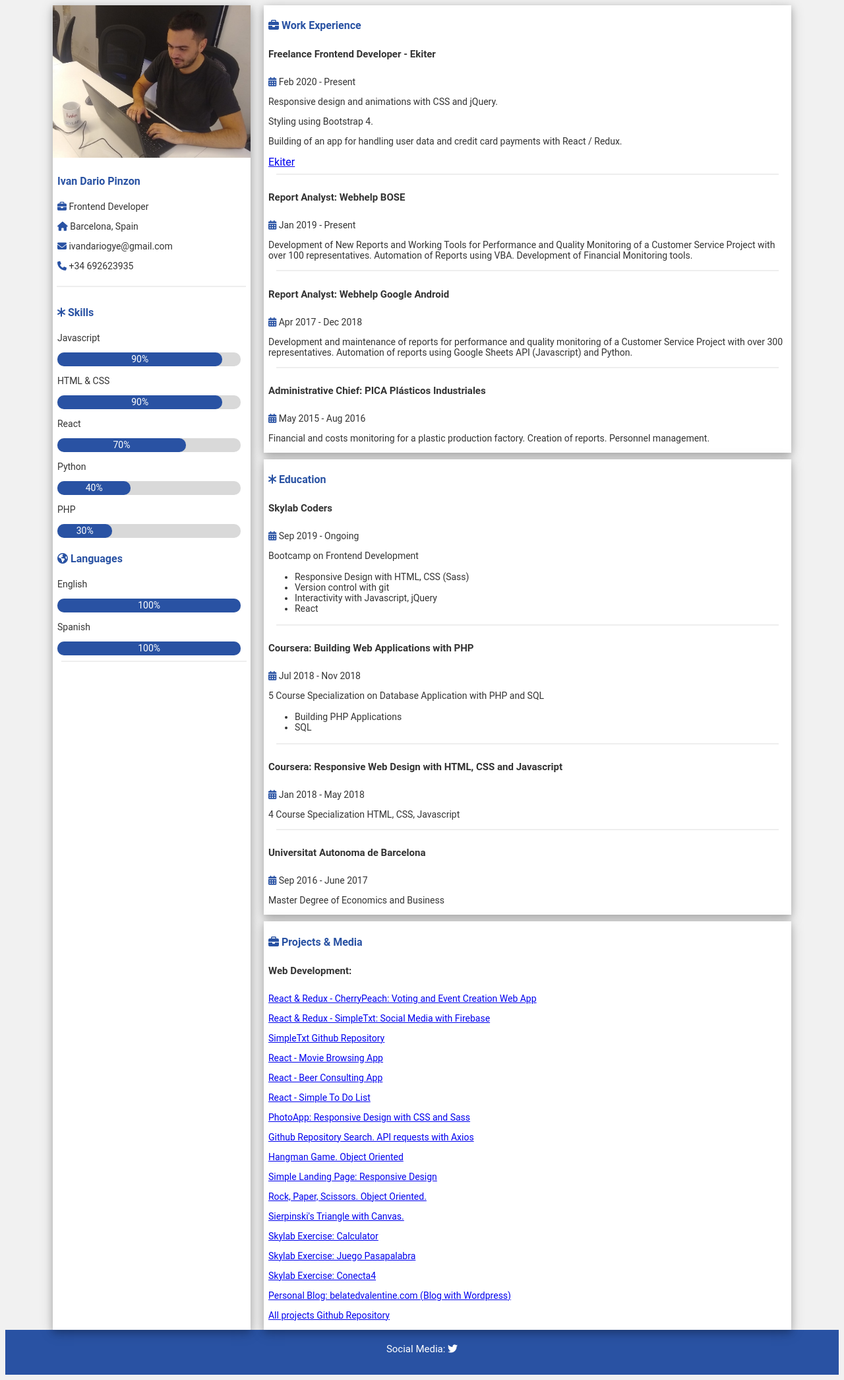
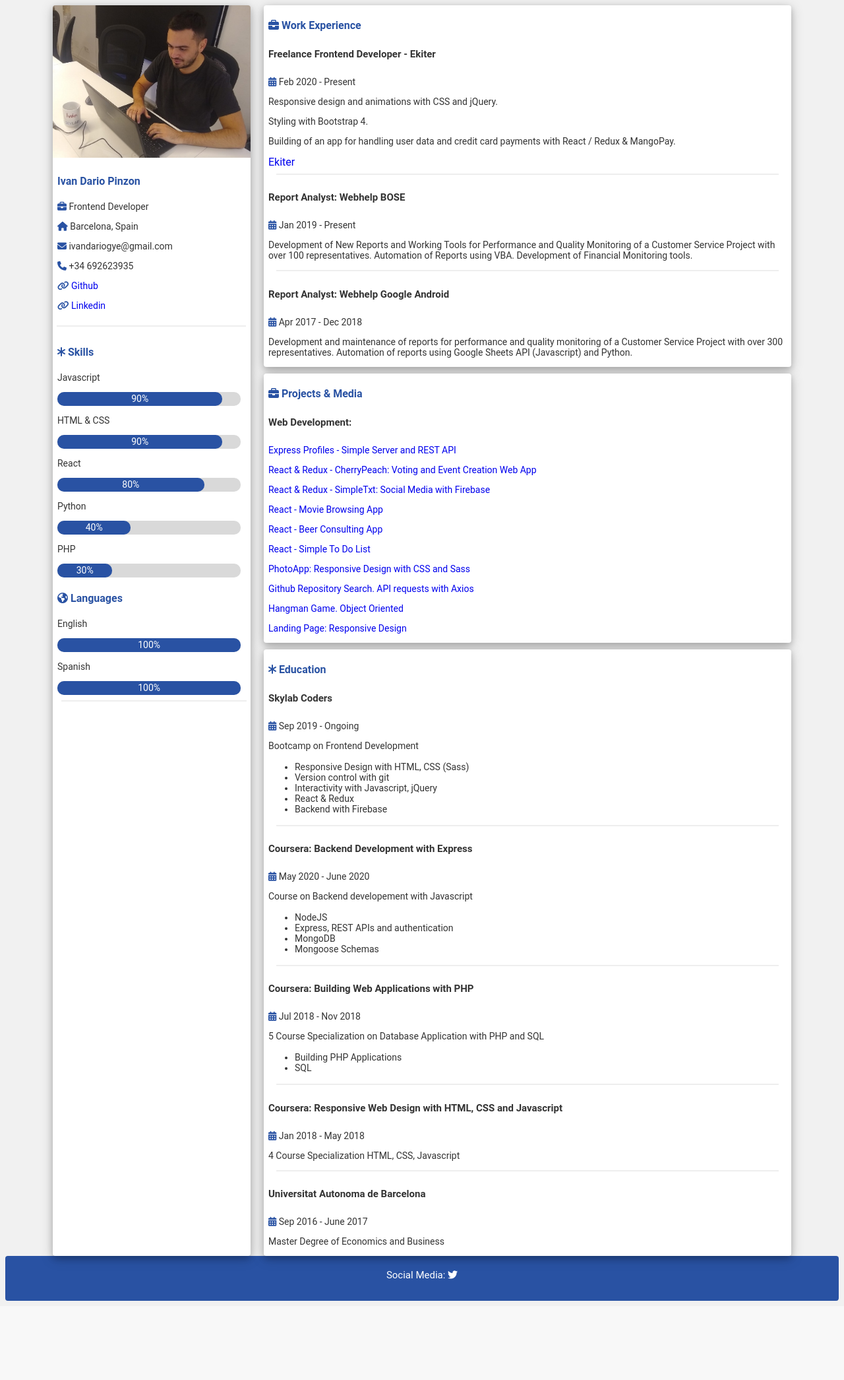
Before and after one commit to ivandax/projects, a PHP site: page / in a window 1280 px wide. Shown: the whole page at 66% size. After the commit the page ends 1971 px from the top, so only its background shows below. Run offline with PHP 8.4, Linux system fonts and the light colour scheme; some libraries are stand-ins or nearby versions.

Commit message:
modified cv

```diff
--- a/cv/css/style.css
+++ b/cv/css/style.css
@@ -6,6 +6,7 @@ p,li{font-size: 14px; color:#333333;}
 h5{font-size: 15px; color:#333333;}
 h4{font-size: 16px; color:#333333;}
 footer{width:100%;}
+a{text-decoration: none;}
 
 
 /*CLASSES*/
@@ -13,6 +14,7 @@ footer{width:100%;}
 .displayColumn{
 	display: flex;
 	flex-direction: column;
+	border-radius: 4px;
 }
 
 .displayJustify{
@@ -20,7 +22,7 @@ footer{width:100%;}
 }
 
 .displayWrap{
-	flex-wrap: : wrap;
+	flex-wrap: wrap;
 }
 
 .displayAlignCenter{
@@ -33,6 +35,7 @@ footer{width:100%;}
 
 .fancyBorder{
 	box-shadow: 0 4px 10px 0 rgba(0,0,0,0.2), 0 4px 20px 0 rgba(0,0,0,0.19);
+	border-radius: 4px;
 }
 
 .progressBar{
@@ -62,16 +65,16 @@ footer{width:100%;}
 	margin: 0 auto;
 }
 
-#summary{
-}
-
 #summary_photo{
 	width:100%;
 	margin-left: 0px;
 }
 
+
+
 #summary_photo img{
 	width:100%;
+	border-radius: 4px 4px 0 0;
 }
 
 
@@ -99,7 +102,7 @@ footer{width:100%;}
 
 #progressJavascript{width:90%;}
 #progressHTML{width:90%;}
-#progressReact{width:70%;}
+#progressReact{width:80%;}
 #progressPHP{width:30%;}
 #progressPython{width:40%;}
 #progressEnglish{width:100%;}
@@ -129,3 +132,4 @@ footer{width:100%;}
 		margin-top: 0px;
 		width:800px;
 	}
+}
--- a/cv/index.html
+++ b/cv/index.html
@@ -22,6 +22,8 @@
 				<p><i class="fa fa-home deepBlue"></i> Barcelona, Spain</p>
 				<p><i class="fa fa-envelope deepBlue"></i> ivandariogye@gmail.com</p>
 				<p><i class="fa fa-phone deepBlue"></i> +34 692623935</p>
+				<p><i class="fa fas fa-link deepBlue"></i><a target="_blank" href="https://github.com/ivandax"> Github</a></p>
+				<p><i class="fa fas fa-link deepBlue"></i><a target="_blank" href="https://www.linkedin.com/in/ivandariopd/"> Linkedin</a></p>
 			</div>
 			<hr>
 			<div class="mildMargin" id="summary_skills">
@@ -36,7 +38,7 @@
 				</div>
 				<p>React</p>
 				<div class="progressBar stoneGrey">
-					<div class="progress deepBlueBackground" id="progressReact">70%</div>
+					<div class="progress deepBlueBackground" id="progressReact">80%</div>
 				</div>
 				<p>Python</p>
 				<div class="progressBar stoneGrey">
@@ -68,8 +70,8 @@
 					<h5>Freelance Frontend Developer - Ekiter</h5>
 					<p><i class="fa fa-calendar deepBlue"></i> Feb 2020 - Present</p>
 					<p>Responsive design and animations with CSS and jQuery.</p>
-					<p>Styling using Bootstrap 4.</p>
-					<p>Building of an app for handling user data and credit card payments with React / Redux.</p>
+					<p>Styling with Bootstrap 4.</p>
+					<p>Building of an app for handling user data and credit card payments with React / Redux & MangoPay.</p>
 					<a href="http://www.ekiter.com" target="_blank">Ekiter</a>
 				</div>
 				<hr>
@@ -84,14 +86,27 @@
 					<p><i class="fa fa-calendar deepBlue"></i> Apr 2017 - Dec 2018</p>
 					<p>Development and maintenance of reports for performance and quality monitoring of a Customer Service Project with over 300 representatives. Automation of reports using Google Sheets API (Javascript) and Python.</p>
 				</div>
-				<hr>
-				<div class="mildMargin">
-					<h5>Administrative Chief: PICA Plásticos Industriales</h5>
-					<p><i class="fa fa-calendar deepBlue"></i> May 2015 - Aug 2016</p>
-					<p>Financial and costs monitoring for a plastic production factory. Creation of reports. Personnel management.</p>
-				</div>
 
 			</div>
+
+			<div class="white fancyBorder" id="projects">
+				<h4 class="mildMargin deepBlue"><i class="fa fa-briefcase deepBlue"></i> Projects & Media</h4>
+				<div class="mildMargin">
+					<h5>Web Development:</h5>
+					<p><a target="_blank" href="https://simpleprofiles.ew.r.appspot.com/">Express Profiles - Simple Server and REST API</a></p>
+					<p><a target="_blank" href="https://cherry-rate-app.firebaseapp.com/">React & Redux - CherryPeach: Voting and Event Creation Web App</a></p>
+					<p><a target="_blank" href="https://simpletxt-post.firebaseapp.com/">React & Redux - SimpleTxt: Social Media with Firebase</a></p>
+					<p><a target="_blank" href="http://www.ivandax.com/projects/movies/">React - Movie Browsing App</a></p>
+					<p><a target="_blank" href="http://www.ivandax.com/projects/beerapp/">React - Beer Consulting App</a></p>
+					<p><a target="_blank" href="https://sample-todo-ivan.firebaseapp.com/">React - Simple To Do List</a></p>
+					<p><a target="_blank" href="https://www.ivandax.com/projects/photoapp">PhotoApp: Responsive Design with CSS and Sass</a></p>
+					<p><a target="_blank" href="https://www.ivandax.com/projects/reposearch">Github Repository Search. API requests with Axios</a></p>
+					<p><a target="_blank" href="https://www.ivandax.com/projects/hangman">Hangman Game. Object Oriented</a></p>
+					<p><a target="_blank" href="https://www.ivandax.com/projects/landing">Landing Page: Responsive Design</a></p>
+				</div>
+			</div>
+
+
 			<div class="white fancyBorder" id="education">
 				<h4 class="mildMargin deepBlue"><i class="fa fa-asterisk deepBlue"></i> Education</h4>
 				<div class="mildMargin">
@@ -102,7 +117,20 @@
 						<li>Responsive Design with HTML, CSS (Sass)</li>
 						<li>Version control with git</li>
 						<li>Interactivity with Javascript, jQuery</li>
-						<li>React</li>
+						<li>React & Redux</li>
+						<li>Backend with Firebase</li>
+					</ul>
+				</div>
+				<hr>
+				<div class="mildMargin">
+					<h5>Coursera: Backend Development with Express</h5>
+					<p><i class="fa fa-calendar deepBlue"></i> May 2020 - June 2020</p>
+					<p>Course on Backend developement with Javascript</p>
+					<ul>
+						<li>NodeJS</li>
+						<li>Express, REST APIs and authentication</li>
+						<li>MongoDB</li>
+						<li>Mongoose Schemas</li>
 					</ul>
 				</div>
 				<hr>
@@ -128,30 +156,6 @@
 					<p>Master Degree of Economics and Business</p>
 				</div>
 			</div>
-
-			<div class="white fancyBorder" id="projects">
-				<h4 class="mildMargin deepBlue"><i class="fa fa-briefcase deepBlue"></i> Projects & Media</h4>
-				<div class="mildMargin">
-					<h5>Web Development:</h5>
-					<p><a target="_blank" href="https://cherry-rate-app.firebaseapp.com/">React & Redux - CherryPeach: Voting and Event Creation Web App</a></p>
-					<p><a target="_blank" href="https://simpletxt-post.firebaseapp.com/">React & Redux - SimpleTxt: Social Media with Firebase</a></p>
-					<p><a target="_blank" href="https://github.com/ivandax/simpleTxt">SimpleTxt Github Repository</a></p>
-					<p><a target="_blank" href="http://www.ivandax.com/projects/movies/">React - Movie Browsing App</a></p>
-					<p><a target="_blank" href="http://www.ivandax.com/projects/beerapp/">React - Beer Consulting App</a></p>
-					<p><a target="_blank" href="https://sample-todo-ivan.firebaseapp.com/">React - Simple To Do List</a></p>
-					<p><a target="_blank" href="https://www.ivandax.com/projects/photoapp">PhotoApp: Responsive Design with CSS and Sass</a></p>
-					<p><a target="_blank" href="https://www.ivandax.com/projects/reposearch">Github Repository Search. API requests with Axios</a></p>
-					<p><a target="_blank" href="https://www.ivandax.com/projects/hangman">Hangman Game. Object Oriented</a></p>
-					<p><a target="_blank" href="https://www.ivandax.com/projects/landing">Simple Landing Page: Responsive Design</a></p>
-					<p><a target="_blank" href="https://www.ivandax.com/projects/rps">Rock, Paper, Scissors. Object Oriented.</a></p>
-					<p><a target="_blank" href="https://www.ivandax.com/projects/sierpinski">Sierpinski's Triangle with Canvas.</a></p>
-					<p><a target="_blank" href="https://www.ivandax.com/projects/calc">Skylab Exercise: Calculator</a></p>
-					<p><a target="_blank" href="https://www.ivandax.com/projects/pasapalabra">Skylab Exercise: Juego Pasapalabra</a></p>
-					<p><a target="_blank" href="https://www.ivandax.com/projects/conecta4">Skylab Exercise: Conecta4</a></p>
-					<p><a target="_blank" href="https://www.belatedvalentine.com">Personal Blog: belatedvalentine.com (Blog with Wordpress)</a></p>
-					<p><a target="_blank" href="https://github.com/ivandax/projects">All projects Github Repository</a></p>
-				</div>
-			</div>
 		</div>
 	</div>
 
```
